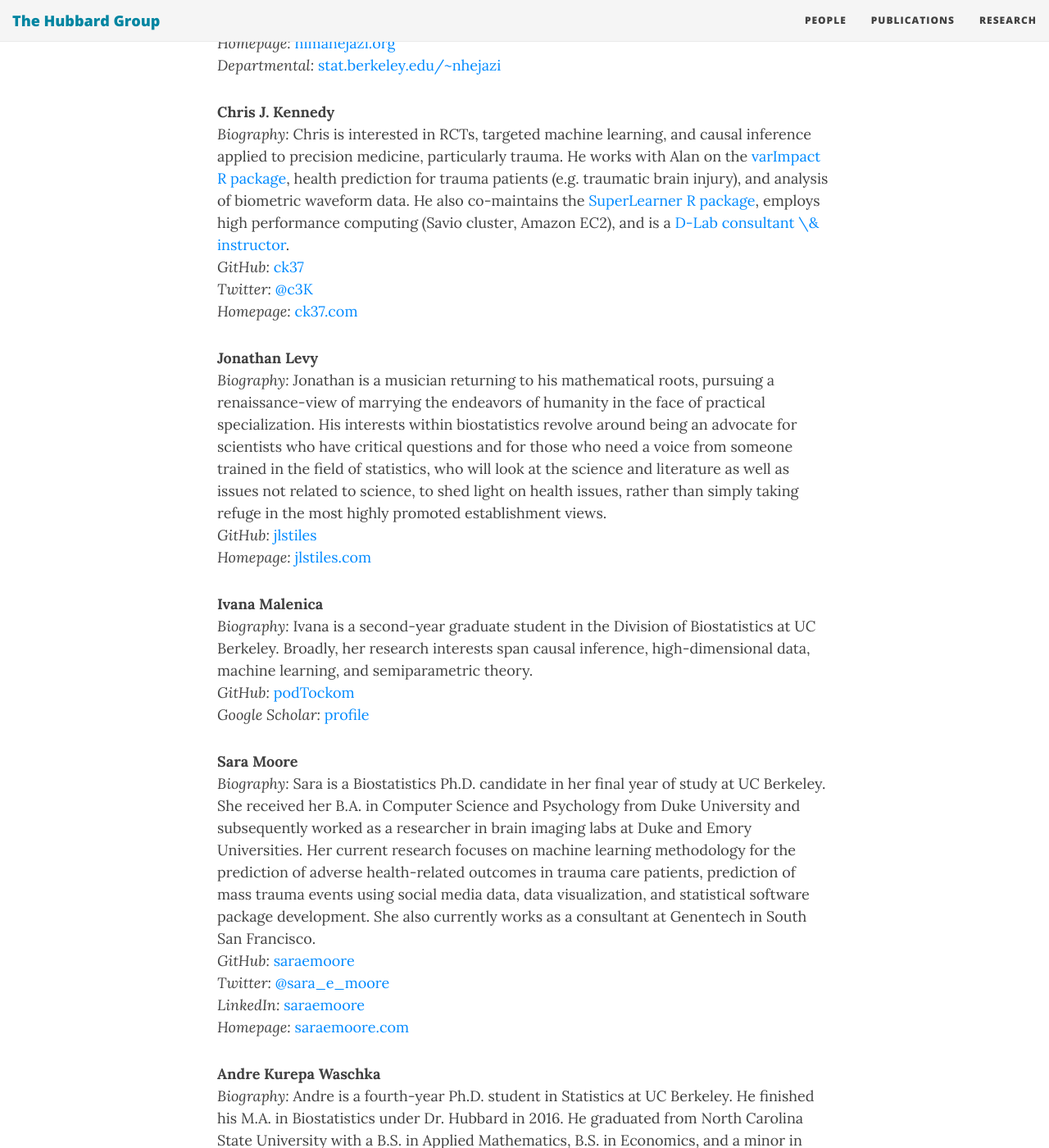
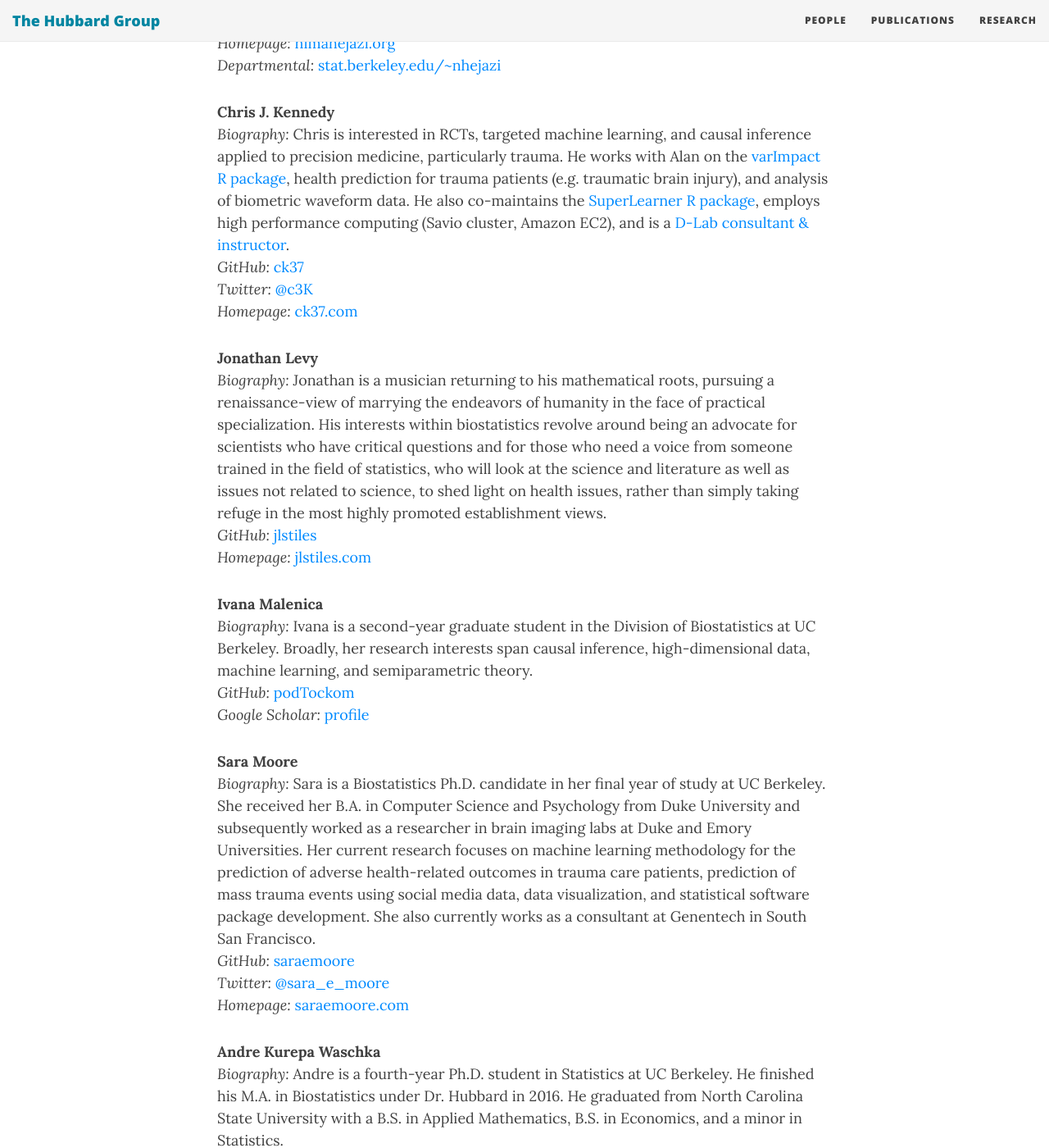
Before and after one commit to hubbardgroup/hubbardgroup.github.io, a Jekyll site: the page built from people.md, in a window 1280 px wide and 1400 px high, scrolled down 1239 px. Shown: the whole window at 82% size. Built offline with Jekyll 4.4.1, drawn with Linux system fonts in a browser that asks for light colours; nearby versions of some CDN libraries.

Commit message:
Remove Sara's LinkedIn link and unescape ampersand

```diff
--- a/people.md
+++ b/people.md
@@ -53,7 +53,7 @@ particularly trauma. He works with Alan on the [varImpact R package](http://gith
 prediction for trauma patients (e.g. traumatic brain injury), and analysis of
 biometric waveform data. He also co-maintains the
 [SuperLearner R package](http://github.com/ecpolley/SuperLearner), employs high performance computing (Savio cluster,
-Amazon EC2), and is a [D-Lab consultant \& instructor](http://dlab.berkeley.edu/consultation/chris-kennedy).<br/>
+Amazon EC2), and is a [D-Lab consultant & instructor](http://dlab.berkeley.edu/consultation/chris-kennedy).<br/>
 _GitHub:_ [ck37](https://github.com/ck37)<br/>
 _Twitter:_ [@c3K](https://twitter.com/c3k)<br/>
 _Homepage:_ [ck37.com](http://ck37.com)<br/>
@@ -90,7 +90,6 @@ data visualization, and statistical software package development. She also
 currently works as a consultant at Genentech in South San Francisco.<br/>
 _GitHub:_ [saraemoore](https://github.com/saraemoore)<br/>
 _Twitter:_ [@sara_e_moore](https://twitter.com/sara_e_moore)<br/>
-_LinkedIn:_ [saraemoore](https://www.linkedin.com/in/saraemoore)<br/>
 _Homepage:_ [saraemoore.com](http://www.saraemoore.com)<br/>
 
 <a name="andre-waschka"></a>__Andre Kurepa Waschka__<br/>
```
